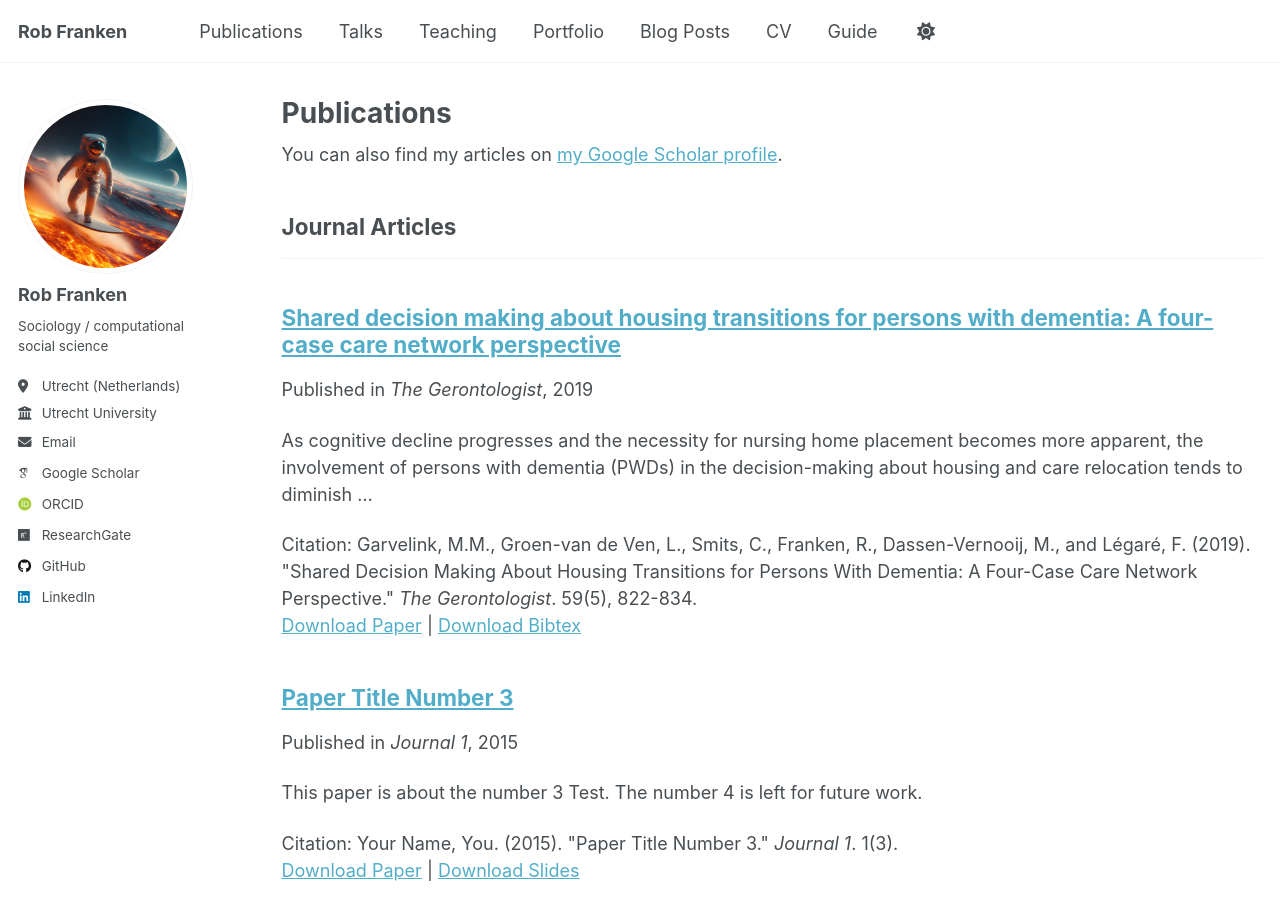
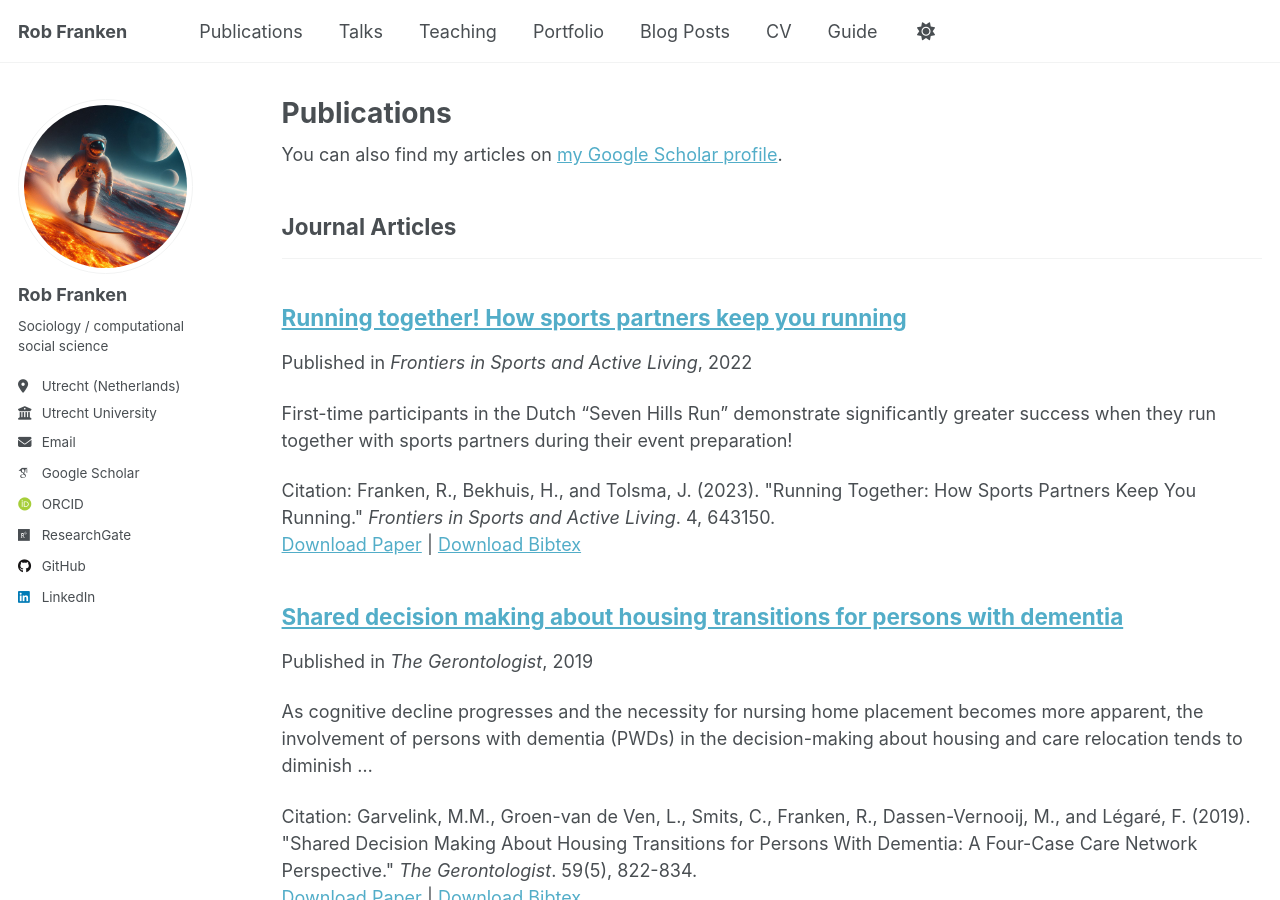
Before and after one commit to robfranken/robfranken.github.io, a Jekyll site: the page built from _pages/publications.html, in a window 1280 px wide and 900 px high. Built offline with Jekyll 4.4.1, drawn with Linux system fonts in a browser that asks for light colours; some web fonts are replaced.

Commit message:
add publication

```diff
--- a/_publications/2019-shared-decision-making-gerontologist.md
+++ b/_publications/2019-shared-decision-making-gerontologist.md
@@ -1,5 +1,5 @@
 ---
-title: "Shared decision making about housing transitions for persons with dementia: A four-case care network perspective"
+title: "Shared decision making about housing transitions for persons with dementia"
 author: 'Garvelink, Mirjam; Groen-van de Ven, Leontine; Smits, Carolien; Franken, Rob; Dassen-Vernooij, Myrra; Légaré, France'
 collection: publications
 category: manuscripts
--- /dev/null
+++ b/_publications/2022-running-together-frontiers.md
@@ -0,0 +1,19 @@
+---
+title: "Running together! How sports partners keep you running"
+author: 'Franken, Rob; Bekhuis, Hidde; Tolsma, Jochem'
+collection: publications
+category: manuscripts
+permalink: /publication/2022-running-together-frontiers
+date: 2022-03-16
+venue: 'Frontiers in Sports and Active Living'
+paperurl: 'http://robfranken.github.io/files/fspor-04-643150.pdf'
+bibtexurl: 'http://robfranken.github.io/files/fspor-04-643150.bib'
+citation: 'Franken, R., Bekhuis, H., and Tolsma, J. (2023). &quot;Running Together: How Sports Partners Keep You Running.&quot; <i>Frontiers in Sports and Active Living</i>. 4, 643150.'
+
+---
+
+First-time participants in the Dutch "Seven Hills Run" demonstrate significantly greater success when they run together with sports partners during their event preparation!
+
+Using unique three-wave, individual-level panel data of more than 800 runners of the ABS project ("Always Stay Active"), we show that runners who run together train more frequently per week, and their likelihood of actually appearing at the event's starting line substantially increases. Remarkably, these findings even apply to highly intrinsically motivated runners, whom one would expect to require no external motivation. In conclusion, the social dimension of running proves to be invaluable, as it contributes to consistency and goal achievement.
+
+![Predicted running](/images/predicted-running.jpg)
--- /dev/null
+++ b/files/fspor-04-643150.bib
@@ -0,0 +1,19 @@
+
+@article{franken_running_2022,
+	title = {Running {Together}: {How} {Sports} {Partners} {Keep} {You} {Running}},
+	volume = {4},
+	issn = {2624-9367},
+	shorttitle = {Running {Together}},
+	url = {https://www.frontiersin.org/journals/sports-and-active-living/articles/10.3389/fspor.2022.643150/full},
+	doi = {10.3389/fspor.2022.643150},
+	abstract = {We examined how recreational runners benefit from running with others to maintain a consistent training regimen over time. We used data from the ABS project (“Always Keep Active”). Our sample consisted of more than 800 individuals who had registered to participate in the 2019 edition of the 7K or 15K Seven Hills Run (Nijmegen, The Netherlands) for the first time. Taking advantage of this three-wave, individual-level panel data, we found that increases over time in the number of co-runners (of any ability level) are related to increases in the number of weekly running sessions. The probability of turning up at the Seven Hills Run was positively related to the number of equally or less competent co-runners, and to the number with whom respondents also discussed important matters on a frequent basis. Our recreational athletes differed in the extent to which they expressed social motivations to run. However, among these athletes, the positive impact of sport partners on training frequency did not depend on the importance of social motives. Our study demonstrates that social networks play an important role in maintaining a consistent training habit and in reaching set goals (i.e. participating in a race).},
+	language = {English},
+	urldate = {2025-05-28},
+	journal = {Frontiers in Sports and Active Living},
+	author = {Franken, Rob and Bekhuis, Hidde and Tolsma, Jochem},
+	month = mar,
+	year = {2022},
+	note = {Publisher: Frontiers},
+	keywords = {Motivation, Running, social comparison, social networks, sport participation, sport partners},
+	file = {Full Text PDF:C\:\\Users\\Frank036\\Zotero\\storage\\ZFL44RH2\\Franken et al. - 2022 - Running Together How Sports Partners Keep You Run.pdf:application/pdf},
+}
```
Also changed, not shown: images/kudos-net.jpg (added), images/predicted-running.jpg (added), images/venn.png (added), 4 other files.
